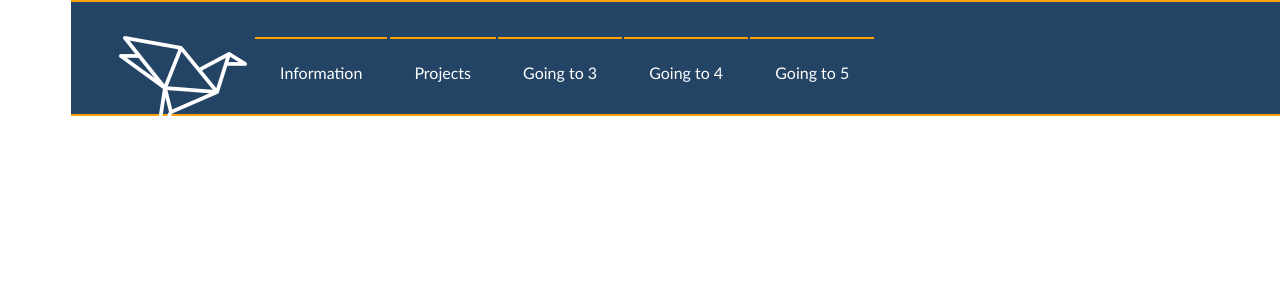
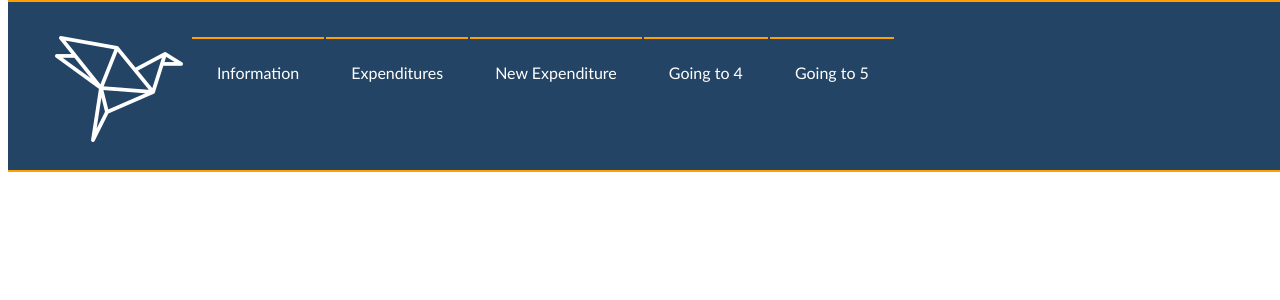
Before and after one commit to GVAlexandrov/ReactProject01, a React (Create React App) app in the folder client/: page / in a window 1280 px wide. Shown: the top 300 px of the page. Built offline with nearby package versions, Linux system fonts and the light colour scheme.

Commit message:
New modules

```diff
--- a/client/src/App.js
+++ b/client/src/App.js
@@ -7,8 +7,8 @@ function App() {
         <ul>
           <li className="listItem"><img src="/white-origami-bird.png" alt="white origami"/></li>
           <li className="listItem"><a href="#">Information</a></li>
-          <li className="listItem"><a href="#">Projects</a></li>
-          <li className="listItem"><a href="#">Going to 3</a></li>
+          <li className="listItem"><a href="#">Expenditures</a></li>
+          <li className="listItem"><a href="#">New Expenditure</a></li>
           <li className="listItem"><a href="#">Going to 4</a></li>
           <li className="listItem"><a href="#">Going to 5</a></li>
         </ul>
--- a/client/src/App.module.css
+++ b/client/src/App.module.css
@@ -1,5 +1,5 @@
 .App {
-    max-width: 90%;
+    max-width: 100%;
     margin: 0 auto;
     font-family: 'Gill Sans', 'Gill Sans MT', Calibri, 'Trebuchet MS', sans-serif;
     background-color: red;
@@ -7,7 +7,7 @@
 
 .Navigation {
     width: 100%;
-    height: 14vh;
+    height: 21vh;
     background-color: #234465;
     color: white;
     position: fixed;
```
Also changed, not shown: client/src/Modules/Navigation.js (added, +16 -0 lines), client/src/Modules/Expenditures.js (added), client/src/Modules/NewExpenditure.js (added).
